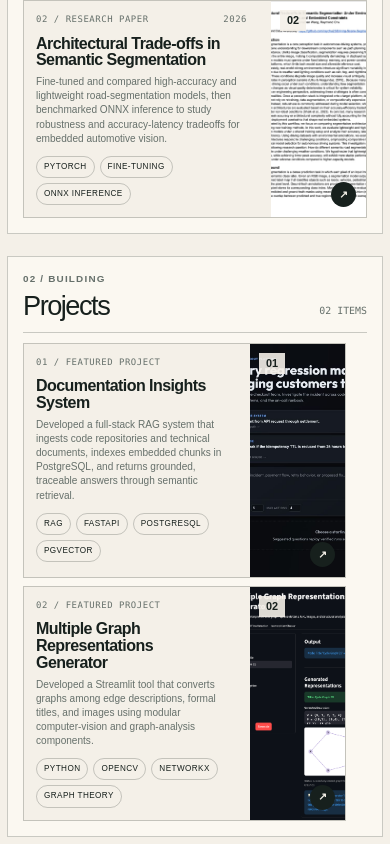
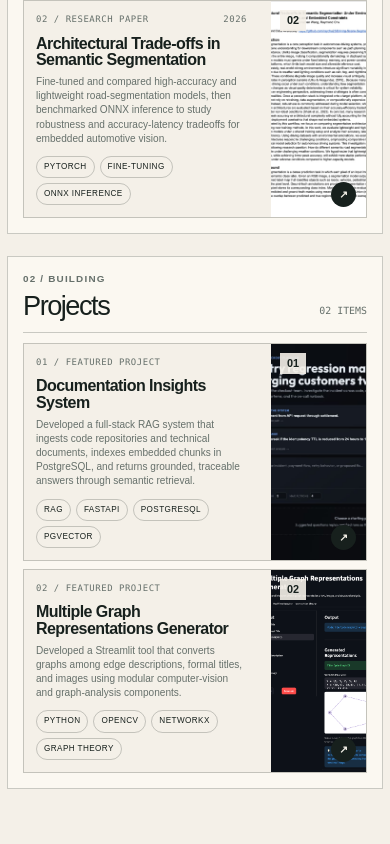
Before and after one commit to raychu23/raychu23.github.io, a Next.js app: page / in a window 390 px wide. Shown: the part 1167-2011 px from the top of the page. After the commit the page ends 1963 px from the top, so only its background shows below. Built offline with nearby package versions, Linux system fonts and the light colour scheme.

Commit message:
Use page scrolling for projects on mobile

```diff
--- a/app/globals.css
+++ b/app/globals.css
@@ -473,6 +473,12 @@ a { color: inherit; text-decoration: none; }
   .work-grid { grid-template-columns: 1fr; margin-top: 10px; }
   .work-section + .work-section { margin-top: 10px; }
   .card-list { grid-template-rows: none; }
+  .project-card-list {
+    grid-auto-rows: auto;
+    overflow: visible;
+    padding-right: 0;
+    scrollbar-gutter: auto;
+  }
   .work-card > a { min-height: 150px; }
 }
 
```
